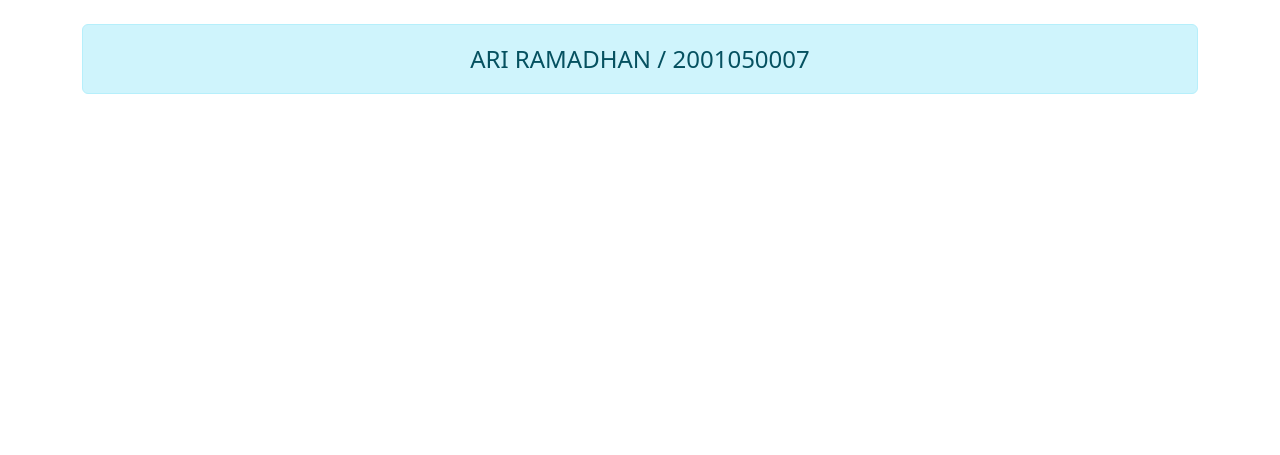
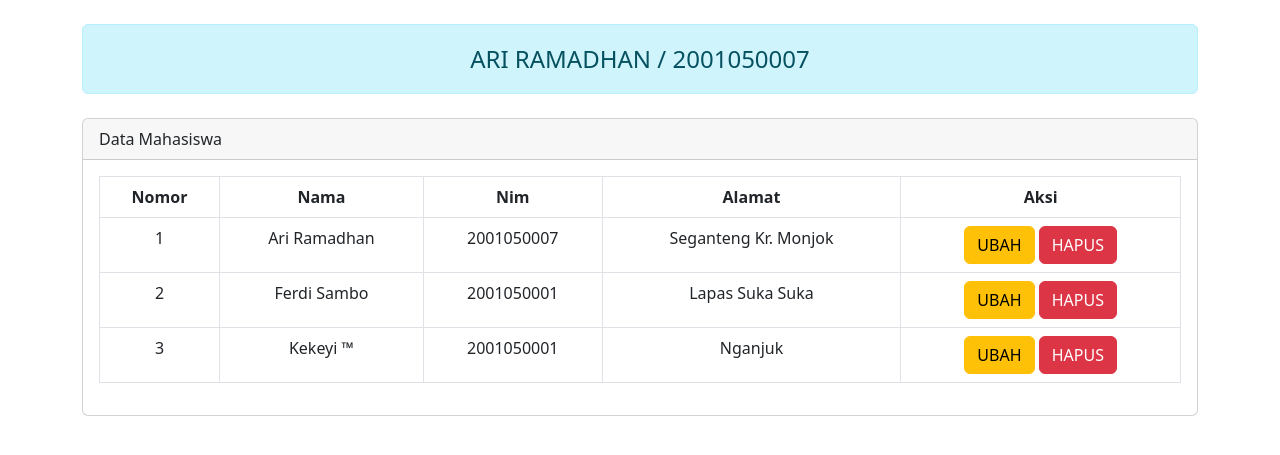
Before and after one commit to ari-ramadhan/2001050007-CI3, a CodeIgniter app: page /database/index.php/mahasiswa/index in a window 1280 px wide. Shown: the part 56-511 px from the top of the page. Run offline with CodeIgniter, Linux system fonts and the light colour scheme.

Commit message:
Add Card>Table>Data

```diff
--- a/application/views/index.php
+++ b/application/views/index.php
@@ -46,6 +46,53 @@
             <span class="fs-4">ARI RAMADHAN / 2001050007</span>
         </div>
 
+        <div class="card mt-4">
+            <span class="card-header">Data Mahasiswa</span>
+            <div class="card-body">
+                <table class="table table-bordered text-center">
+                    <tr>
+                        <th>Nomor</th>
+                        <th>Nama</th>
+                        <th>Nim</th>
+                        <th>Alamat</th>
+                        <th>Aksi</th>
+                    </tr>
+
+                    <tr>
+                        <td>1</td>
+                        <td>Ari Ramadhan</td>
+                        <td>2001050007</td>
+                        <td>Seganteng Kr. Monjok</td>
+                        <td>
+                            <button type="button" class="btn btn-warning">UBAH</button>
+                            <button type="button" class="btn btn-danger">HAPUS</button>
+                        </td>
+                    </tr>
+
+                    <tr>
+                        <td>2</td>
+                        <td>Ferdi Sambo</td>
+                        <td>2001050001</td>
+                        <td>Lapas Suka Suka</td>
+                        <td>
+                            <button type="button" class="btn btn-warning">UBAH</button>
+                            <button type="button" class="btn btn-danger">HAPUS</button>
+                        </td>
+                    </tr>
+
+                    <tr>
+                        <td>3</td>
+                        <td>Kekeyi ™</td>
+                        <td>2001050001</td>
+                        <td>Nganjuk</td>
+                        <td>
+                            <button type="button" class="btn btn-warning">UBAH</button>
+                            <button type="button" class="btn btn-danger">HAPUS</button>
+                        </td>
+                    </tr>
+                </table>
+            </div>
+        </div>
     </div>
 </body>
 
```
